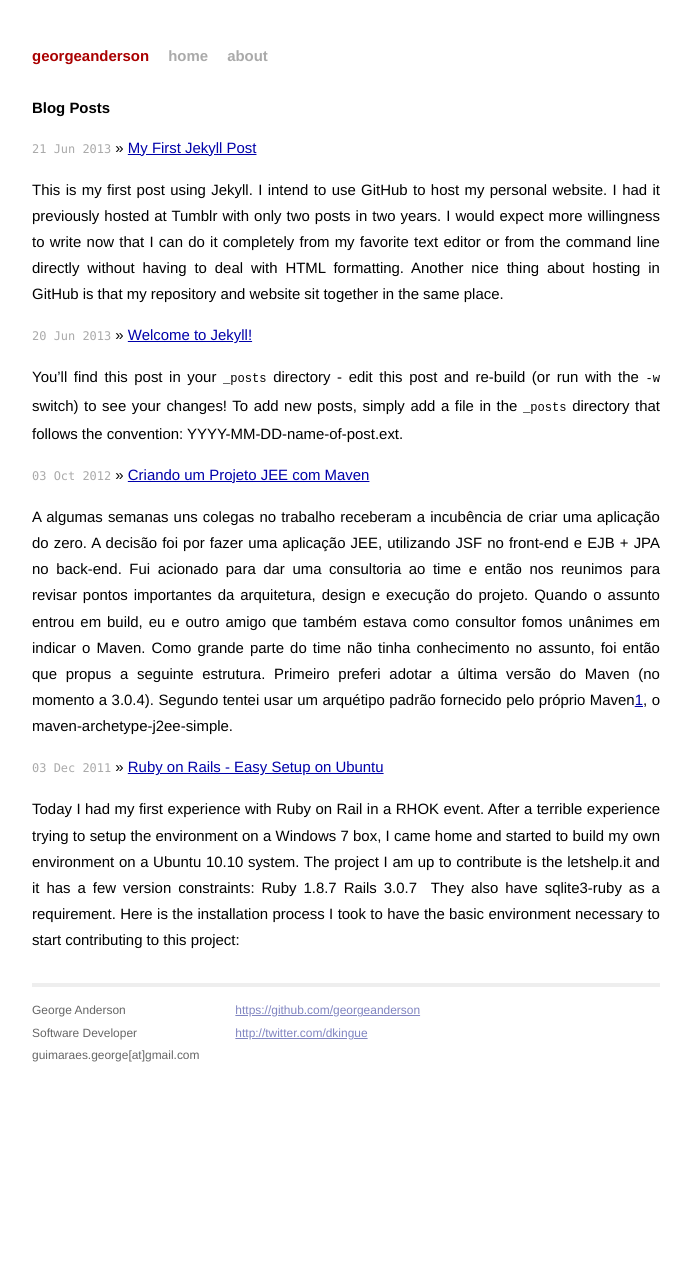
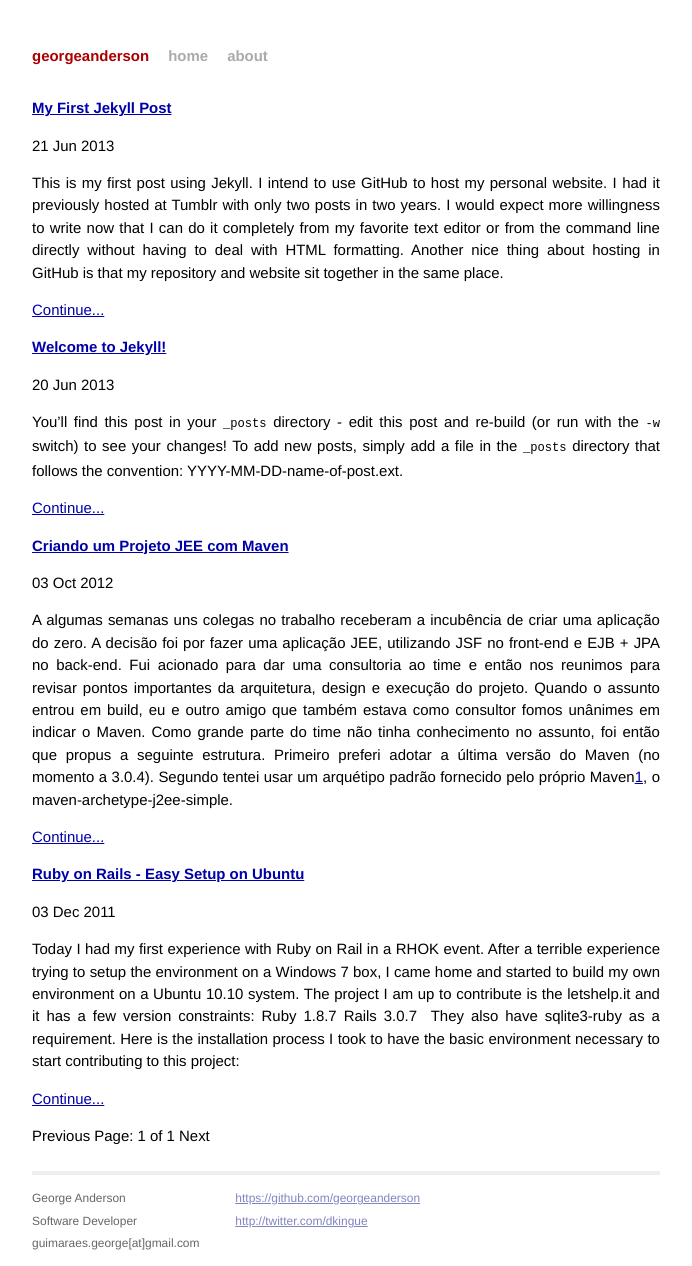
Before and after one commit to georgeanderson/georgeanderson.github.io, a Jekyll site: the page built from index.html, in a window 1280 px wide. Shown: the whole page, without its empty margins (294-986 px from the left). Built offline with Jekyll 4.4.1, drawn with Linux system fonts in a browser that asks for light colours; the list of posts is cut into pages by our own code; before the commit the page ends 1078 px from its top, so only the background shows below that.

Commit message:
Changed index page format by adding pagination

```diff
--- a/_config.yml
+++ b/_config.yml
@@ -1,2 +1,3 @@
 name: georgeanderson
 pygments: true
+paginate: 5
--- a/index.html
+++ b/index.html
@@ -13,3 +14,82 @@ title: George Anderson
     {% endfor %}
   </ul>
 </div>
+-->
+
+<!-- This loops through the paginated posts -->
+{% for post in paginator.posts %}
+  <h1><a href="{{ post.url }}">{{ post.title }}</a></h1>
+  <p class="author">
+    <span class="date">{{ post.date | date_to_string }}</span>
+  </p>
+  <div class="content">
+    {{ post.excerpt }}
+    <a href="{{ post.url }}">Continue...</a></p>
+  </div>
+{% endfor %}
+
+<!-- Pagination links -->
+<div class="pagination">
+  {% if paginator.previous_page %}
+    <a href="/page{{ paginator.previous_page }}" class="previous">Previous</a>
+  {% else %}
+    <span class="previous">Previous</span>
+  {% endif %}
+  <span class="page_number ">Page: {{ paginator.page }} of {{ paginator.total_pages }}</span>
+  {% if paginator.next_page %}
+    <a href="/page{{ paginator.next_page }}" class="next">Next</a>
+  {% else %}
+    <span class="next ">Next</span>
+  {% endif %}
+</div>
+
+<!-- Beware the page one edge-case
+Jekyll does not generate a ‘page1’ folder, so the above code will not work when a /page1
+link is produced. See below for a way to handle this if it’s a problem for you.
+<div id="post-pagination" class="pagination">
+  {% if paginator.previous_page %}
+    <p class="previous">
+      {% if paginator.previous_page == 1 %}
+        <a href="/">Previous</a>
+      {% else %}
+        <a href="{{ paginator.previous_page_path }}">Previous</a>
+      {% endif %}
+    </p>
+  {% else %}
+    <p class="previous disabled">
+      <span>Previous</span>
+    </p>
+  {% endif %}
+
+  <ul class="pages">
+    <li class="page">
+      {% if paginator.page == 1 %}
+        <span class="current-page">1</span>
+      {% else %}
+        <a href="/">1</a>
+      {% endif %}
+    </li>
+
+    {% for count in (2..paginator.total_pages) %}
+      <li class="page">
+        {% if count == paginator.page %}
+          <span class="current-page">{{ count }}</span>
+        {% else %}
+          <a href="/page{{ count }}">{{ count }}</a>
+        {% endif %}
+      </li>
+    {% endfor %}
+  </ul>
+
+  {% if paginator.next_page %}
+    <p class="next">
+      <a href="{{ paginator.next_page_path }}">Next</a>
+    </p>
+  {% else %}
+    <p class="next disabled">
+      <span>Next</span>
+    </p>
+  {% endif %}
+
+</div>
+-->
```
Also changed, not shown: other parts of index.html (+1 -0 lines).
